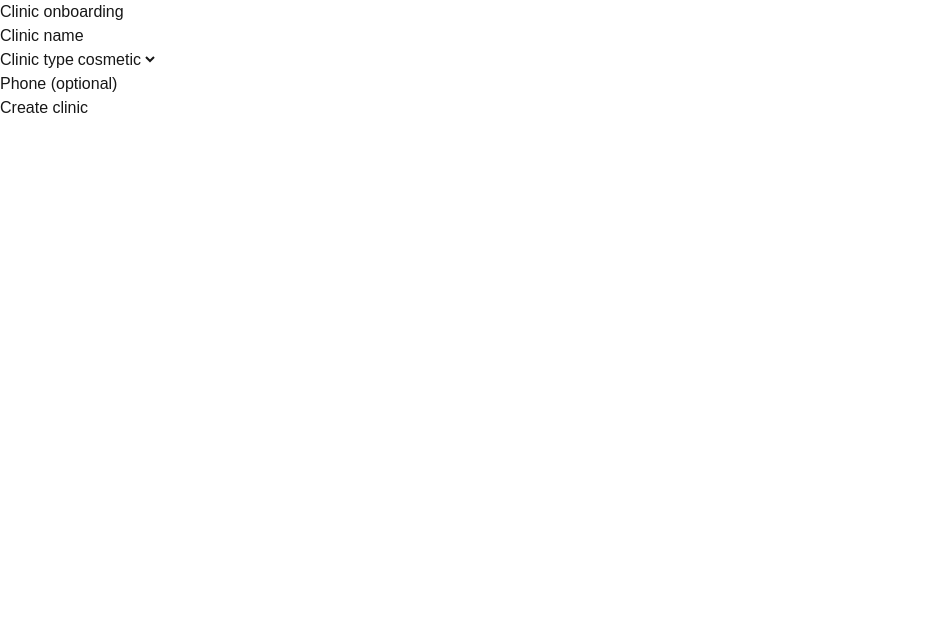
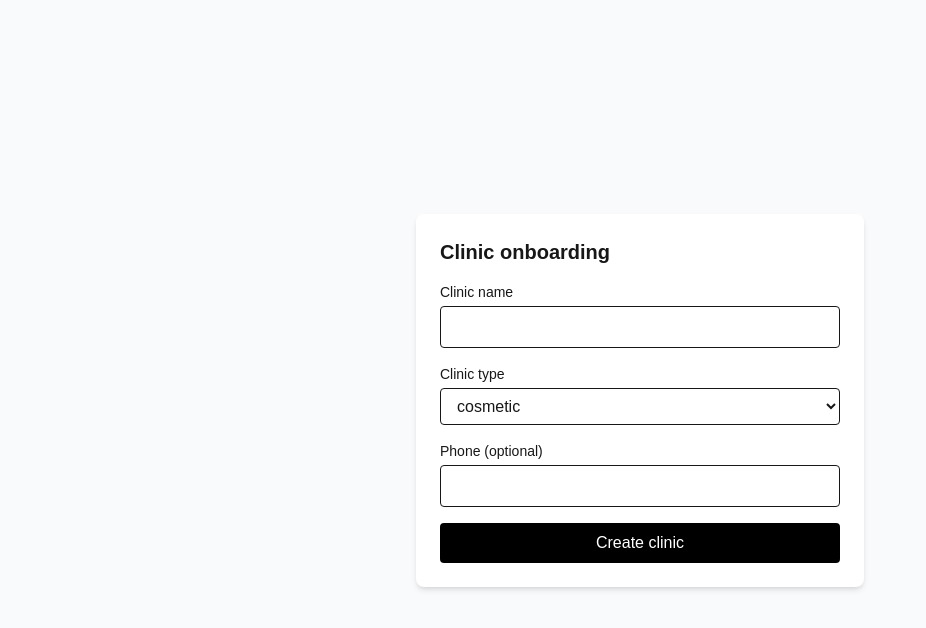
Before and after one commit to scott1098ce-mintstac/signalcare-web, a Next.js app: page /auth/onboarding in a window 1280 px wide. Shown: the top 628 px of the page, without its empty margins (0-926 px from the left). Built offline with nearby package versions, Linux system fonts and the light colour scheme; no server answers.

Commit message:
style onboarding page

```diff
--- a/app/auth/onboarding/page.tsx
+++ b/app/auth/onboarding/page.tsx
@@ -91,36 +91,60 @@ export default function OnboardingPage() {
   }
 
   return (
+    <div className="min-h-screen flex items-center justify-center bg-gray-50">
+      <div className="bg-white p-6 rounded-lg shadow-md w-full max-w-md">
+        <h1 className="text-xl font-semibold mb-4">Clinic onboarding</h1>
+
+        <form onSubmit={handleSubmit} className="space-y-4">
           <div>
-      <h1>Clinic onboarding</h1>
-      <form onSubmit={handleSubmit}>
+            <label className="block text-sm font-medium mb-1">
+              Clinic name
+            </label>
+            <input
+              className="w-full border rounded px-3 py-2"
+              value={name}
+              onChange={(e) => setName(e.target.value)}
+              required
+            />
+          </div>
+
           <div>
-          <label>
-            Clinic name
-            <input value={name} onChange={(e) => setName(e.target.value)} required />
+            <label className="block text-sm font-medium mb-1">
+              Clinic type
             </label>
-        </div>
-        <div>
-          <label>
-            Clinic type
-            <select value={clinicType} onChange={(e) => setClinicType(e.target.value as ClinicType)}>
+            <select
+              className="w-full border rounded px-3 py-2"
+              value={clinicType}
+              onChange={(e) => setClinicType(e.target.value as ClinicType)}
+            >
               <option value="cosmetic">cosmetic</option>
               <option value="dental">dental</option>
               <option value="surgical">surgical</option>
             </select>
+          </div>
+
+          <div>
+            <label className="block text-sm font-medium mb-1">
+              Phone (optional)
             </label>
+            <input
+              className="w-full border rounded px-3 py-2"
+              value={phone}
+              onChange={(e) => setPhone(e.target.value)}
+            />
           </div>
-        <div>
-          <label>
-            Phone (optional)
-            <input value={phone} onChange={(e) => setPhone(e.target.value)} />
-          </label>
-        </div>
-        <button type="submit" disabled={loading}>
+
+          <button
+            className="w-full bg-black text-white py-2 rounded"
+            type="submit"
+            disabled={loading}
+          >
             {loading ? 'Creating…' : 'Create clinic'}
           </button>
+
+          {err && <p className="text-red-500 text-sm">{err}</p>}
         </form>
-      {err ? <p>{err}</p> : null}
+      </div>
     </div>
   );
 }
--- a/app/auth/signin/page.tsx
+++ b/app/auth/signin/page.tsx
@@ -45,7 +45,8 @@ export default function SignInPage() {
         console.error('getClinicForUser threw:', e);
         clinicResult = { error: 'no_clinic_resolved' };
       }
-      console.log('clinicResult RAW:', clinicResult);
+      console.log('clinicResult FULL:', JSON.stringify(clinicResult));
+      console.log('TYPE:', typeof clinicResult);
       console.log('clinicResult AFTER AWAIT:', clinicResult);
       if (clinicResult?.error === 'no_clinic_resolved') {
         window.location.href = '/auth/onboarding';
```
Lines whose indentation alone changed are shown as unchanged.
